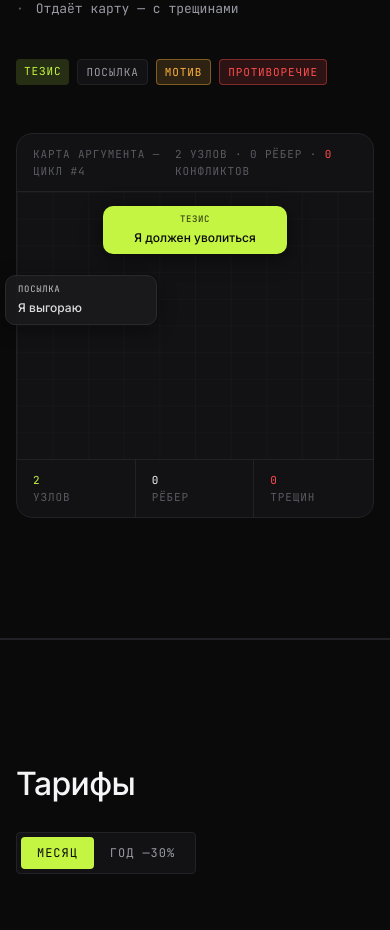
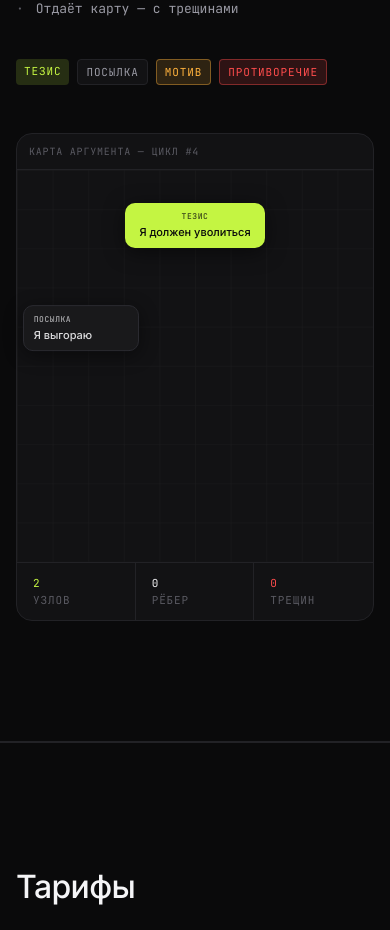
Before and after one commit to Nikitamaximenko/-mtproxy-bot-suite, a React (Vite) app in the folder logika/: page / in a window 390 px wide. Shown: the part 4540-5470 px from the top of the page. Built offline with nearby package versions, Linux system fonts and the light colour scheme.

Commit message:
fix(logika): improve mobile argument maps and ensure report map animates on mount
Made-with: Cursor

```diff
--- a/logika/src/components/landing/ArgumentMap.tsx
+++ b/logika/src/components/landing/ArgumentMap.tsx
@@ -188,15 +188,15 @@ export function ArgumentMap() {
             transition={{ duration: 0.6, ease }}
             className="border-border bg-card relative overflow-visible rounded-[16px] border"
           >
-            <div className="border-border text-dim flex items-center justify-between overflow-hidden rounded-t-[15px] border-b px-4 py-3 font-mono text-[11px] uppercase tracking-[0.08em]">
+            <div className="border-border text-dim flex items-center justify-between overflow-hidden rounded-t-[15px] border-b px-3 py-2.5 font-mono text-[10px] uppercase tracking-[0.08em] sm:px-4 sm:py-3 sm:text-[11px]">
               <span>Карта аргумента — цикл #{cycle + 1}</span>
-              <span>
+              <span className="hidden sm:inline">
                 {visibleNodes.length} узлов · {visibleEdges.length} рёбер ·{' '}
                 <span className="text-[#ff4d4d]">{conflictCount}</span> конфликтов
               </span>
             </div>
 
-            <div className="relative aspect-[4/3] w-full overflow-visible px-1 sm:px-2">
+            <div className="relative aspect-[1/1.1] w-full overflow-visible px-1 sm:aspect-[4/3] sm:px-2">
               <svg
                 viewBox="0 0 100 100"
                 className="absolute inset-0 h-full w-full"
@@ -260,18 +260,18 @@ export function ArgumentMap() {
                         className={[
                           nodeBg(n.kind),
                           isCenter
-                            ? 'w-[11.5rem] max-w-[min(22rem,62vw)]'
-                            : 'w-[9.5rem] max-w-[min(18rem,48vw)]',
+                            ? 'w-[8.8rem] sm:w-[11.5rem] max-w-[min(22rem,62vw)]'
+                            : 'w-[7.3rem] sm:w-[9.5rem] max-w-[min(18rem,48vw)]',
                           'shrink-0 shadow-[0_4px_20px_rgba(0,0,0,0.52)]',
-                          'rounded-[10px] px-3 py-2 sm:max-w-[min(20rem,46vw)]',
+                          'rounded-[10px] px-2.5 py-2 sm:px-3 sm:max-w-[min(20rem,46vw)]',
                           'flex flex-col gap-1 font-medium antialiased',
                           isCenter ? 'items-center text-center' : 'text-left',
                         ].join(' ')}
                       >
-                        <span className="font-mono text-[9px] uppercase tracking-[0.07em] opacity-75 leading-tight">
+                        <span className="font-mono text-[8px] uppercase tracking-[0.07em] opacity-75 leading-tight sm:text-[9px]">
                           {kindLabel(n.kind)}
                         </span>
-                        <span className="text-[12px] leading-[1.42] break-words [word-break:normal] sm:text-[13px] sm:leading-[1.48]">
+                        <span className="text-[11px] leading-[1.35] break-words [word-break:normal] sm:text-[13px] sm:leading-[1.48]">
                           {n.label}
                         </span>
                       </div>
--- a/logika/src/components/report/ReportArgumentMap.tsx
+++ b/logika/src/components/report/ReportArgumentMap.tsx
@@ -282,7 +282,7 @@ export function ReportArgumentMap({ report, dilemma }: ReportArgumentMapProps) {
       aria-labelledby="report-argmap-heading"
       className="border-border bg-card/60 relative overflow-visible rounded-2xl border"
     >
-      <div className="border-border/80 flex flex-wrap items-center justify-between gap-2 border-b px-5 py-4 sm:px-7">
+      <div className="border-border/80 flex flex-wrap items-center justify-between gap-2 border-b px-4 py-3.5 sm:px-7 sm:py-4">
         <div>
           <p
             id="report-argmap-heading"
@@ -294,7 +294,7 @@ export function ReportArgumentMap({ report, dilemma }: ReportArgumentMapProps) {
             Твоё рассуждение — в узлах и рёбрах
           </p>
         </div>
-        <div className="text-dim flex items-center gap-3 font-mono text-[10px] uppercase tracking-[0.12em]">
+        <div className="text-dim hidden items-center gap-3 font-mono text-[10px] uppercase tracking-[0.12em] sm:flex">
           <span>
             <span className="text-accent">{graph.stats.premises}</span> опор
           </span>
@@ -305,7 +305,7 @@ export function ReportArgumentMap({ report, dilemma }: ReportArgumentMapProps) {
         </div>
       </div>
 
-      <div className="relative aspect-[4/3] w-full overflow-visible px-1 sm:px-2">
+      <div className="relative aspect-[1/1.1] w-full overflow-visible px-1 sm:aspect-[4/3] sm:px-2">
         <svg
           viewBox="0 0 100 100"
           className="absolute inset-0 h-full w-full"
@@ -342,8 +342,7 @@ export function ReportArgumentMap({ report, dilemma }: ReportArgumentMapProps) {
                 strokeDasharray={isConflict ? '1.2 0.8' : undefined}
                 strokeLinecap="round"
                 initial={{ pathLength: 0, opacity: 0 }}
-                whileInView={{ pathLength: 1, opacity: 0.78 }}
-                viewport={{ once: true, margin: '-10%' }}
+                animate={{ pathLength: 1, opacity: 0.78 }}
                 transition={{ duration: 0.8, ease, delay: edge.delay }}
               />
             )
@@ -361,27 +360,26 @@ export function ReportArgumentMap({ report, dilemma }: ReportArgumentMapProps) {
               <motion.div
                 className="[backface-visibility:hidden]"
                 initial={{ opacity: 0, y: 10 }}
-                whileInView={{ opacity: 1, y: 0 }}
-                viewport={{ once: true, margin: '-10%' }}
+                animate={{ opacity: 1, y: 0 }}
                 transition={{ duration: 0.42, ease, delay: n.delay }}
               >
                 <div
                   className={[
                     nodeClass(n.kind),
                     isCenter
-                      ? 'w-[11.5rem] max-w-[min(22rem,62vw)]'
-                      : 'w-[9.5rem] max-w-[min(18rem,48vw)]',
+                      ? 'w-[8.8rem] sm:w-[11.5rem] max-w-[min(22rem,62vw)]'
+                      : 'w-[7.3rem] sm:w-[9.5rem] max-w-[min(18rem,48vw)]',
                     'shrink-0 shadow-[0_4px_20px_rgba(0,0,0,0.55)]',
-                    'rounded-[10px] px-3 py-2 sm:max-w-[min(20rem,46vw)]',
+                    'rounded-[10px] px-2.5 py-2 sm:px-3 sm:max-w-[min(20rem,46vw)]',
                     'flex flex-col gap-1 font-medium antialiased',
                     isCenter ? 'items-center text-center' : 'text-left',
                   ].join(' ')}
                   title={n.sub}
                 >
-                  <span className="font-mono text-[9px] uppercase leading-tight tracking-[0.07em] opacity-75">
+                  <span className="font-mono text-[8px] uppercase leading-tight tracking-[0.07em] opacity-75 sm:text-[9px]">
                     {kindTag(n.kind)}
                   </span>
-                  <span className="text-[12px] leading-[1.42] break-words [word-break:normal] sm:text-[13px] sm:leading-[1.48]">
+                  <span className="text-[11px] leading-[1.35] break-words [word-break:normal] sm:text-[13px] sm:leading-[1.48]">
                     {n.label}
                   </span>
                 </div>
@@ -389,6 +387,21 @@ export function ReportArgumentMap({ report, dilemma }: ReportArgumentMapProps) {
             </div>
           )
         })}
+      </div>
+
+      <div className="border-border/80 text-dim grid grid-cols-3 border-t font-mono text-[10px] uppercase tracking-[0.1em] sm:hidden">
+        <div className="border-border/80 border-r px-3 py-2.5">
+          <div className="text-accent">{graph.stats.premises}</div>
+          <div>Опор</div>
+        </div>
+        <div className="border-border/80 border-r px-3 py-2.5">
+          <div className="text-foreground">{graph.stats.edges}</div>
+          <div>Рёбер</div>
+        </div>
+        <div className="px-3 py-2.5">
+          <div className="text-[#ff6b6b]">{graph.stats.conflicts}</div>
+          <div>Трещин</div>
+        </div>
       </div>
 
       <div className="border-border/80 flex flex-col gap-3 border-t px-5 py-5 sm:flex-row sm:gap-6 sm:px-7 sm:py-6">
```
